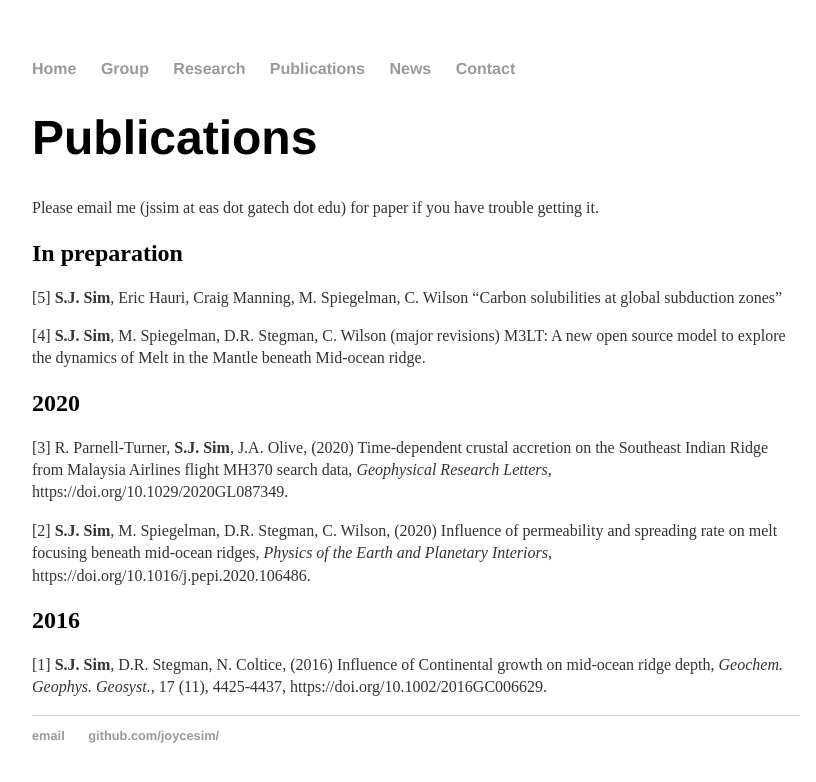
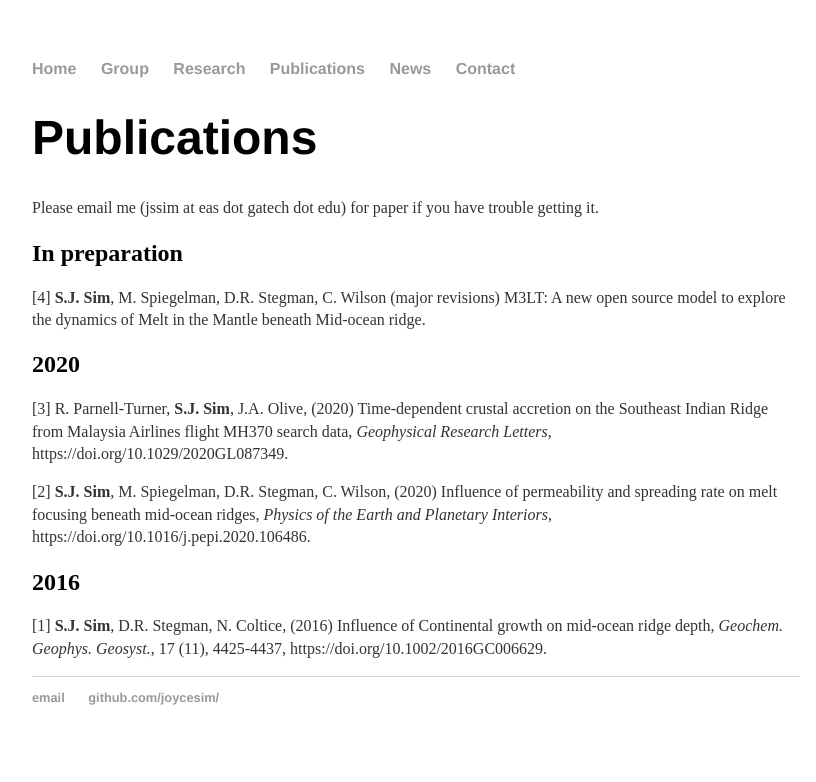
Before and after one commit to joycesim/joycesim.github.io, a Jekyll site: the page built from publications/index.md, in a window 1280 px wide. Shown: the top 782 px of the page, without its empty margins (224-1040 px from the left). Built offline with Jekyll 4.4.1, drawn with Linux system fonts in a browser that asks for light colours.

Commit message:
Update index.md

```diff
--- a/publications/index.md
+++ b/publications/index.md
@@ -8,8 +8,6 @@ Please email me (jssim at eas dot gatech dot edu) for paper if you have trouble
 
 ## In preparation
 
-[5] **S.J. Sim**, Eric Hauri, Craig Manning, M. Spiegelman, C. Wilson "Carbon solubilities at global subduction zones"
-
 [4] **S.J. Sim**, M. Spiegelman, D.R. Stegman, C. Wilson (major revisions) M3LT: A new open source model to explore the dynamics of Melt in the Mantle beneath Mid-ocean ridge.
 
 ## 2020
```
